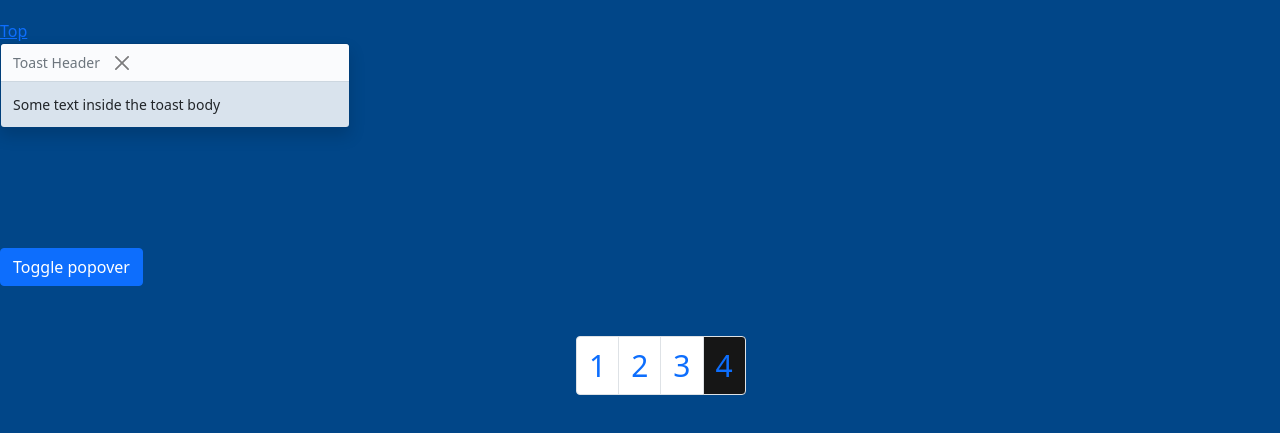
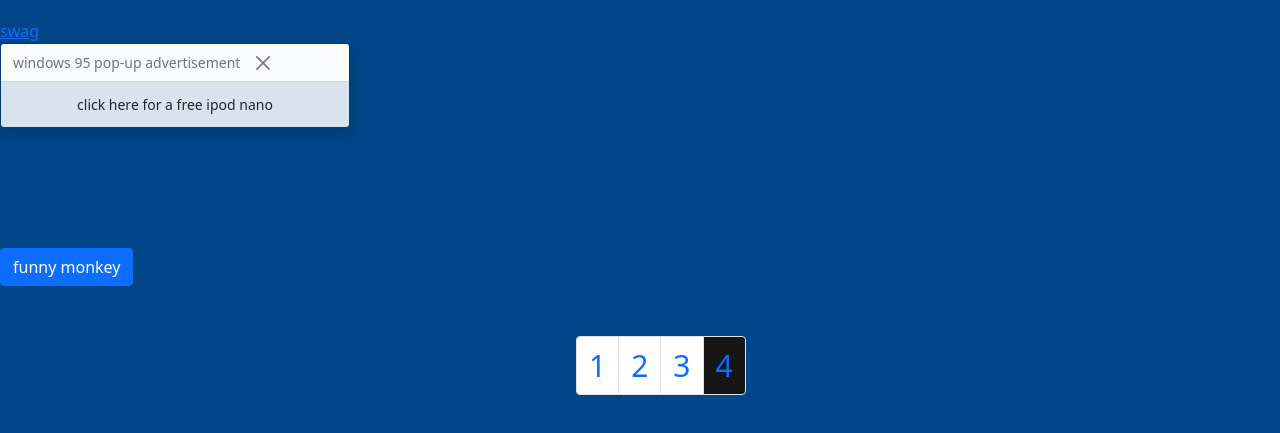
Before and after one commit to 224jfarrell/bootstrap-practice, a plain HTML site: page modal.html in a window 1280 px wide. Shown: the part 139-572 px from the top of the page. Drawn offline with nearby package versions, Linux system fonts and the light colour scheme.

Commit message:
twentysecond commit * midlife crisis at 16 ** why things no center

```diff
--- a/modal.html
+++ b/modal.html
@@ -58,14 +58,14 @@
     <br>
     <br>
     <br>
-    <a href="#" data-bs-toggle="tooltip" data-bs-placement="top" title="Hooray!" style="margin: auto 0;">Top</a>
-    <div class="toast show">
+    <a href="#" class="text-center" data-bs-toggle="tooltip" data-bs-placement="top" title="this does not center on the page and im mad" style="margin: 0 auto">swag</a>
+    <div class="toast show text-center">
       <div class="toast-header">
-        Toast Header
+        windows 95 pop-up advertisement
         <button type="button" class="btn-close" data-bs-dismiss="toast"></button>
       </div>
       <div class="toast-body">
-        Some text inside the toast body
+        click here for a free ipod nano
       </div>
     </div>
     <br>
@@ -73,7 +73,7 @@
     <br>
     <br>
     <br>
-    <button type="button" class="btn btn-primary" data-bs-toggle="popover" title="Popover Header" data-bs-content="Some content inside the popover">Toggle popover</button>
+    <button type="button" class="btn btn-primary text-center" data-bs-toggle="popover" title="how do i center items" data-bs-content="margin: auto doesnt work anymore">funny monkey</button>
     <ul class="pagination" style="margin: 0 0 10vh 45vw; font-size: 30px; margin-top: 50px;">
       <li class="page-item"><a href="index.html" class="page-link">1</a></li>
       <li class="page-item"><a href="unrelated.html" class="page-link">2</a></li>
--- a/style.css
+++ b/style.css
@@ -71,3 +71,9 @@
   margin: auto;
   background-color: #202030;
 }
+
+.test {
+  display: -webkit-box;
+  -webkit-box-pack: center;
+  -webkit-box-align: center;
+}
```
